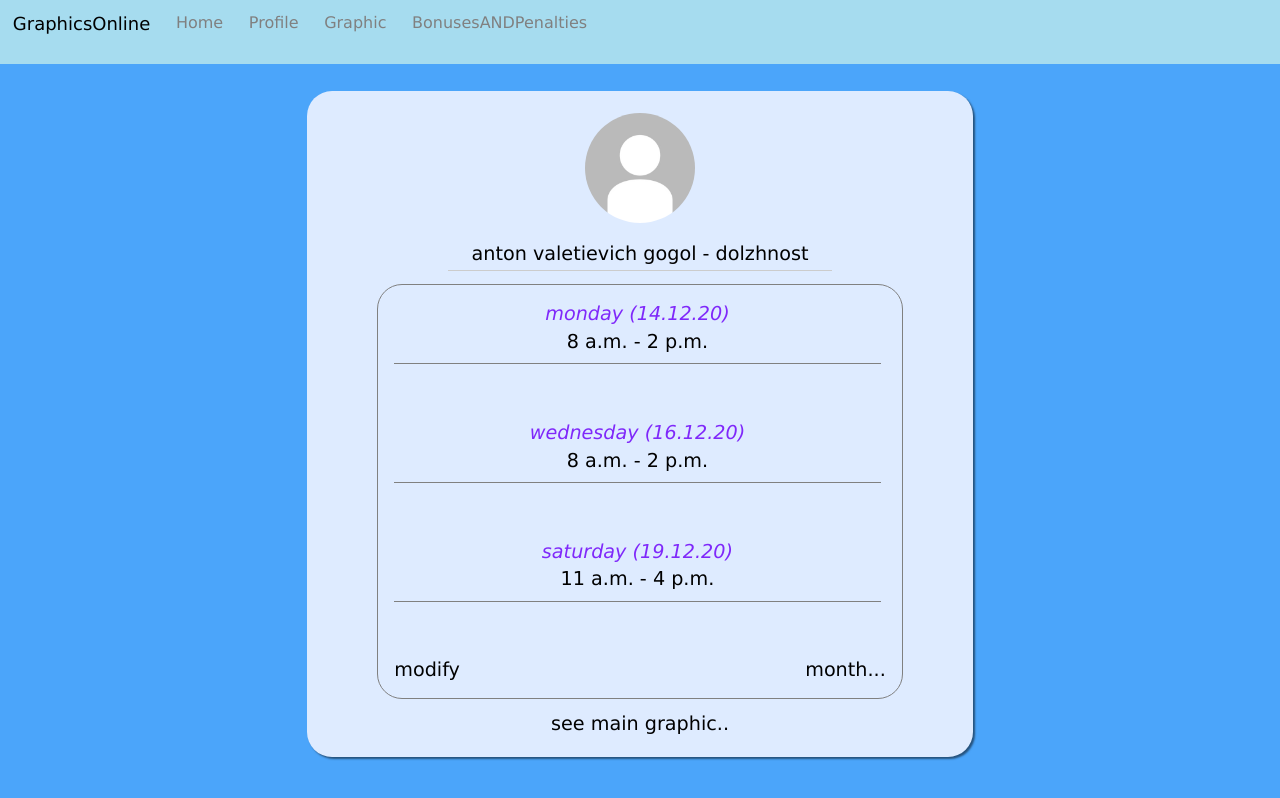
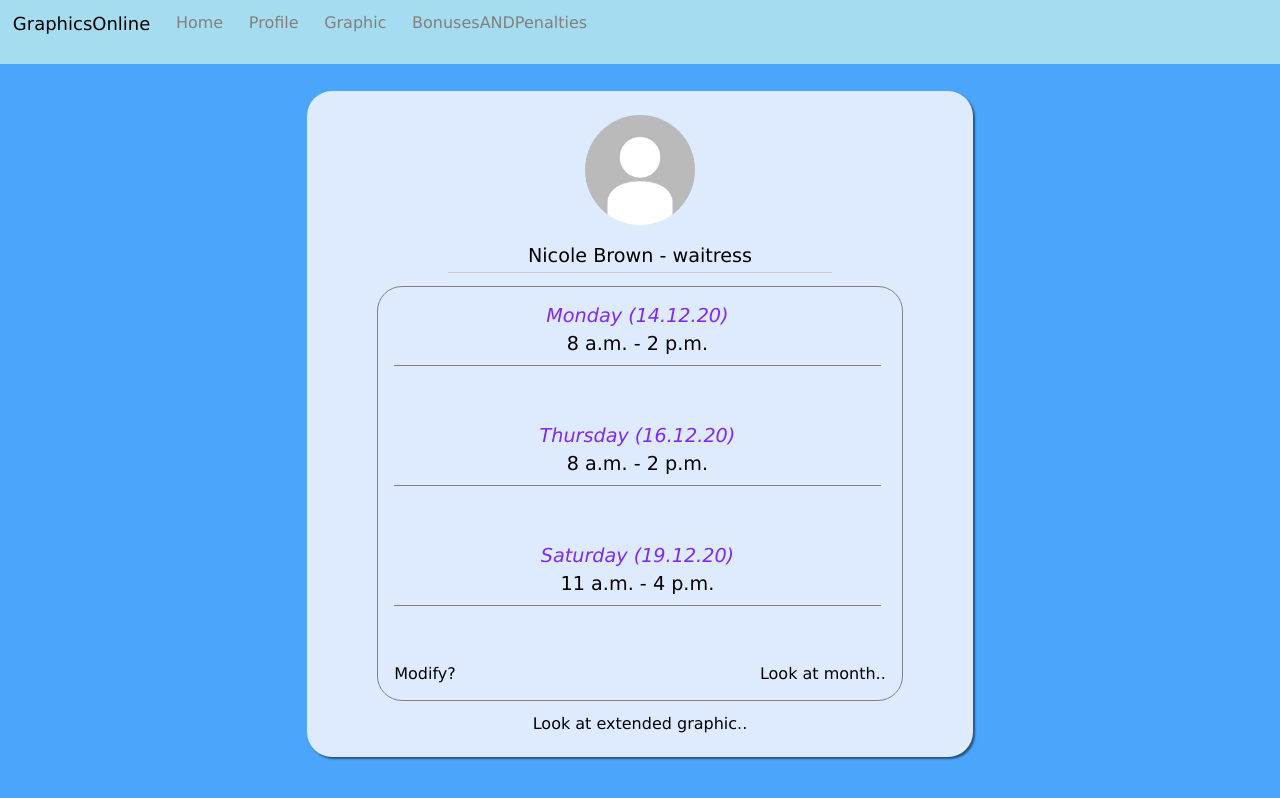
Before and after one commit to Madsora/graphics-omline, a React (Create React App) app in the folder graphics-online-react/: page /graphics-employee in a window 1280 px wide. Built offline with nearby package versions, Linux system fonts and the light colour scheme.

Commit message:
done graphics for employee

```diff
--- a/graphics-online-react/src/components/GraphicsEmployee/GraphicsEmployee.js
+++ b/graphics-online-react/src/components/GraphicsEmployee/GraphicsEmployee.js
@@ -13,9 +13,9 @@ export default class GraphicsEmployee extends Component {
                 <div className={styles["wrapper"]}>
                     <div className={styles.content}>
                         <img src={avatar} alt="profile photo" className={styles.avatar}/>
-                        <div className={styles["name-block"]}>anton valetievich gogol - dolzhnost</div>
+                        <div className={styles["name-block"]}>Nicole Brown - waitress</div>
                         <WeeklyGraphicEmployee></WeeklyGraphicEmployee>
-                        <Link to="/graphic-employer" className={styles.link}>see main graphic..</Link>
+                        <Link to="/graphic-employer" className={styles.link}>Look at extended graphic..</Link>
                     </div>
                 </div>
             </div>
--- a/graphics-online-react/src/components/GraphicsEmployee/GraphicsEmployee.module.scss
+++ b/graphics-online-react/src/components/GraphicsEmployee/GraphicsEmployee.module.scss
@@ -40,6 +40,7 @@
     }
 
     .link {
+        font-size: medium;
         color: black;
         text-decoration: none;
         &:hover {
--- a/graphics-online-react/src/components/WeeklyGraphicEmployee/WeeklyGraphicEmployee.js
+++ b/graphics-online-react/src/components/WeeklyGraphicEmployee/WeeklyGraphicEmployee.js
@@ -7,20 +7,20 @@ export default class GraphicsEmployee extends Component {
         return (
             <div className={styles["wrapper"]}>
                 <div className={styles["date-block"]}>
-                    <div className={styles.day}>monday (14.12.20)</div>
+                    <div className={styles.day}>Monday (14.12.20)</div>
                     <div className={styles.time}>8 a.m. - 2 p.m.</div>
                 </div>
                 <div className={styles["date-block"]}>
-                    <div className={styles.day}>wednesday (16.12.20)</div>
+                    <div className={styles.day}>Thursday (16.12.20)</div>
                     <div className={styles.time}>8 a.m. - 2 p.m.</div>
                 </div>
                 <div className={styles["date-block"]}>
-                    <div className={styles.day}>saturday (19.12.20)</div>
+                    <div className={styles.day}>Saturday (19.12.20)</div>
                     <div className={styles.time}>11 a.m. - 4 p.m.</div>
                 </div>
                 <div className={styles["link-block"]}>
-                    <Link to="/modify-employee" className={styles.link}>modify</Link>
-                    <Link to="/graph-month" className={styles.link}>month...</Link>
+                    <Link to="/modify-employee" className={styles.link}>Modify?</Link>
+                    <Link to="/graph-month" className={styles.link}>Look at month..</Link>
                 </div>
             </div>
         )
--- a/graphics-online-react/src/components/WeeklyGraphicEmployee/WeeklyGraphicEmployee.module.scss
+++ b/graphics-online-react/src/components/WeeklyGraphicEmployee/WeeklyGraphicEmployee.module.scss
@@ -28,10 +28,6 @@
             font-style: italic;
             color: #7f28fa;
         }
-
-        .time {
-
-        }
     }
 
     .link-block {
@@ -41,6 +37,7 @@
         justify-content: space-between;
 
         .link {
+            font-size: medium;
             color: black;
             text-decoration: none;
             &:hover {
```
